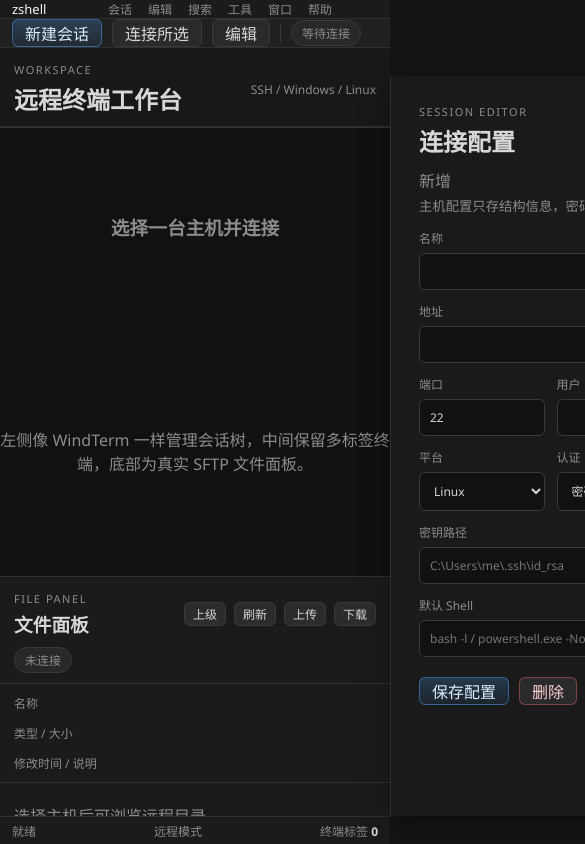
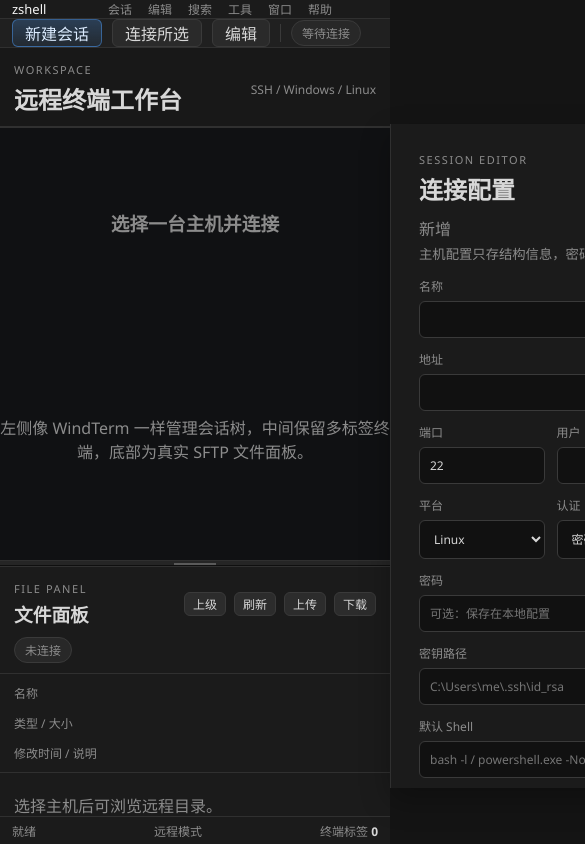
Before and after one commit to azbo/zshell, a website built with Vite: page web/index.html in a window 390 px wide. Shown: the top 844 px of the page, 585 px wide, since content can reach past the window. Built offline with nearby package versions, Linux system fonts and the light colour scheme; files whose address does not match are found by name.

Commit message:
feat: refine windterm style workspace

```diff
--- a/web/src/styles.css
+++ b/web/src/styles.css
@@ -1,5 +1,8 @@
 :root {
   color-scheme: dark;
+  --session-pane-width: 280px;
+  --editor-pane-width: 360px;
+  --file-pane-height: 250px;
   --bg: #141414;
   --bg-soft: #1a1a1a;
   --bg-panel: #202020;
@@ -35,6 +38,20 @@ button,
 input,
 select {
   font: inherit;
+}
+
+body.resizing {
+  cursor: ns-resize;
+  user-select: none;
+}
+
+* {
+  scrollbar-width: none;
+}
+
+*::-webkit-scrollbar {
+  width: 0;
+  height: 0;
 }
 
 button {
@@ -129,8 +146,9 @@ button {
 }
 
 .layout {
+  position: relative;
   display: grid;
-  grid-template-columns: 290px minmax(0, 1fr) 340px;
+  grid-template-columns: var(--session-pane-width) minmax(0, 1fr);
   min-height: 0;
 }
 
@@ -153,14 +171,22 @@ button {
 
 .terminal-pane {
   display: grid;
-  grid-template-rows: auto auto minmax(0, 1fr) 250px;
+  grid-template-rows: auto auto minmax(240px, 1fr) 6px var(--file-pane-height);
   background: #181818;
 }
 
 .editor-pane {
+  position: absolute;
+  top: 0;
+  right: 0;
+  bottom: 0;
+  width: var(--editor-pane-width);
+  z-index: 30;
   border-left: 1px solid var(--line);
   padding: 14px 14px 16px;
   overflow: auto;
+  background: #1b1b1b;
+  box-shadow: var(--shadow);
   transform: translateX(100%);
   transition: transform 160ms ease;
 }
@@ -384,6 +410,24 @@ button {
   background: #101113;
 }
 
+.file-splitter {
+  position: relative;
+  background: #252525;
+  border-top: 1px solid #2f2f2f;
+  border-bottom: 1px solid #0f0f0f;
+  cursor: ns-resize;
+}
+
+.file-splitter::after {
+  content: "";
+  position: absolute;
+  inset: 2px 50%;
+  width: 42px;
+  height: 2px;
+  transform: translateX(-50%);
+  background: #5a5a5a;
+}
+
 .terminal-shell,
 .empty-state {
   width: 100%;
@@ -410,6 +454,7 @@ button {
   grid-template-rows: auto auto 1fr;
   border-top: 1px solid var(--line);
   background: #1b1b1b;
+  min-height: 0;
 }
 
 .file-grid-head,
@@ -520,7 +565,7 @@ button {
 
 @media (max-width: 1320px) {
   .layout {
-    grid-template-columns: 250px minmax(0, 1fr) 300px;
+    grid-template-columns: 250px minmax(0, 1fr);
   }
 }
 
@@ -530,13 +575,10 @@ button {
   }
 
   .editor-pane {
-    position: fixed;
     top: 76px;
     right: 0;
     bottom: 28px;
     width: 320px;
-    z-index: 20;
-    box-shadow: var(--shadow);
   }
 }
 
@@ -554,7 +596,7 @@ button {
   }
 
   .terminal-pane {
-    grid-template-rows: auto auto minmax(320px, 1fr) 240px;
+    grid-template-rows: auto auto minmax(260px, 1fr) 6px minmax(200px, var(--file-pane-height));
   }
 
   .file-grid-head,
--- a/web/src/types.ts
+++ b/web/src/types.ts
@@ -9,6 +9,7 @@ export type Host = {
   username: string;
   platform: Platform;
   authType: AuthType;
+  password?: string;
   keyPath?: string;
   defaultShell?: string;
 };
--- a/web/src/ui.ts
+++ b/web/src/ui.ts
@@ -28,6 +28,7 @@ type Elements = {
   deleteHostButton: HTMLButtonElement;
   tabBar: HTMLDivElement;
   terminalStage: HTMLDivElement;
+  fileSplitter: HTMLDivElement;
   statusBanner: HTMLDivElement;
   workspaceTitle: HTMLHeadingElement;
   filePath: HTMLSpanElement;
@@ -54,6 +55,8 @@ type State = {
   fileLoadingHostId: string;
   fileErrorHostId: string;
   fileError: string;
+  filePaneHeight: number;
+  draggingFilePane: boolean;
 };
 
 export function bootstrap() {
@@ -118,6 +121,7 @@ export function bootstrap() {
               <p>左侧像 WindTerm 一样管理会话树，中间保留多标签终端，底部为真实 SFTP 文件面板。</p>
             </div>
           </section>
+          <div id="file-splitter" class="file-splitter" role="separator" aria-orientation="horizontal"></div>
           <section class="file-pane">
             <div class="file-pane-head">
               <div>
@@ -179,6 +183,7 @@ export function bootstrap() {
                 </select>
               </label>
             </div>
+            <label><span>密码</span><input name="password" type="password" placeholder="可选：保存在本地配置" /></label>
             <label><span>密钥路径</span><input name="keyPath" placeholder="C:\\Users\\me\\.ssh\\id_rsa" /></label>
             <label><span>默认 Shell</span><input name="defaultShell" placeholder="bash -l / powershell.exe -NoLogo" /></label>
             <div class="actions">
@@ -211,9 +216,12 @@ export function bootstrap() {
     fileLoadingHostId: "",
     fileErrorHostId: "",
     fileError: "",
+    filePaneHeight: 250,
+    draggingFilePane: false,
   };
 
   bindUI(elements, state);
+  applyPaneHeight(state.filePaneHeight);
   window.addEventListener("resize", () => resizeActiveTerminal(state));
 
   void refreshHosts(elements, state);
@@ -236,6 +244,7 @@ function queryElements(): Elements {
     deleteHostButton: document.querySelector<HTMLButtonElement>("#delete-host")!,
     tabBar: document.querySelector<HTMLDivElement>("#tab-bar")!,
     terminalStage: document.querySelector<HTMLDivElement>("#terminal-stage")!,
+    fileSplitter: document.querySelector<HTMLDivElement>("#file-splitter")!,
     statusBanner: document.querySelector<HTMLDivElement>("#status-banner")!,
     workspaceTitle: document.querySelector<HTMLHeadingElement>("#workspace-title")!,
     filePath: document.querySelector<HTMLSpanElement>("#file-path")!,
@@ -270,6 +279,27 @@ function bindUI(elements: Elements, state: State) {
   elements.hostSearch.addEventListener("input", () => {
     state.search = elements.hostSearch.value.trim().toLowerCase();
     renderHosts(elements, state);
+  });
+  elements.fileSplitter.addEventListener("mousedown", (event) => {
+    state.draggingFilePane = true;
+    document.body.classList.add("resizing");
+    event.preventDefault();
+  });
+  window.addEventListener("mousemove", (event) => {
+    if (!state.draggingFilePane) {
+      return;
+    }
+    const nextHeight = Math.max(140, Math.min(window.innerHeight * 0.5, window.innerHeight - event.clientY - 28));
+    state.filePaneHeight = Math.round(nextHeight);
+    applyPaneHeight(state.filePaneHeight);
+    resizeActiveTerminal(state);
+  });
+  window.addEventListener("mouseup", () => {
+    if (!state.draggingFilePane) {
+      return;
+    }
+    state.draggingFilePane = false;
+    document.body.classList.remove("resizing");
   });
 
   elements.fileRefreshButton.addEventListener("click", () => {
@@ -336,6 +366,7 @@ function bindUI(elements: Elements, state: State) {
       username: String(formData.get("username") || ""),
       platform: String(formData.get("platform") || "linux") as Platform,
       authType: String(formData.get("authType") || "password") as AuthType,
+      password: String(formData.get("password") || "").trim(),
       keyPath: String(formData.get("keyPath") || "").trim(),
       defaultShell: String(formData.get("defaultShell") || "").trim(),
     };
@@ -444,6 +475,7 @@ function openNewEditor(elements: Elements, state: State) {
   setInput(elements.hostForm, "username", "");
   setInput(elements.hostForm, "platform", "linux");
   setInput(elements.hostForm, "authType", "password");
+  setInput(elements.hostForm, "password", "");
   setInput(elements.hostForm, "keyPath", "");
   setInput(elements.hostForm, "defaultShell", "");
   renderEditor(elements, state);
@@ -460,6 +492,7 @@ function fillForm(elements: Elements, state: State, host: Host) {
   setInput(elements.hostForm, "username", host.username);
   setInput(elements.hostForm, "platform", host.platform);
   setInput(elements.hostForm, "authType", host.authType);
+  setInput(elements.hostForm, "password", host.password || "");
   setInput(elements.hostForm, "keyPath", host.keyPath || "");
   setInput(elements.hostForm, "defaultShell", host.defaultShell || "");
   renderEditor(elements, state);
@@ -677,6 +710,9 @@ function renderFilePanel(elements: Elements, state: State) {
   if (!host) {
     elements.filePath.textContent = "未连接";
     elements.fileBody.innerHTML = `<div class="file-empty">选择主机后可浏览远程目录。</div>`;
+    elements.fileUpButton.disabled = true;
+    elements.fileRefreshButton.disabled = true;
+    elements.fileUploadButton.disabled = true;
     elements.fileDownloadButton.disabled = true;
     return;
   }
@@ -864,6 +900,10 @@ async function ensurePassword(host: Host, state: State, forcePrompt = false) {
     return "";
   }
   if (!forcePrompt) {
+    if (host.password) {
+      state.passwordCache.set(host.id, host.password);
+      return host.password;
+    }
     const cached = state.passwordCache.get(host.id);
     if (cached) {
       return cached;
@@ -874,6 +914,10 @@ async function ensurePassword(host: Host, state: State, forcePrompt = false) {
     state.passwordCache.set(host.id, password);
   }
   return password;
+}
+
+function applyPaneHeight(height: number) {
+  document.documentElement.style.setProperty("--file-pane-height", `${height}px`);
 }
 
 function currentRemotePath(state: State, host: Host) {
```
Also changed, not shown: README.md, internal/app/frontend/dist/assets/index-B7yeDL66.css (deleted), internal/app/frontend/dist/assets/index-Dddk7xli.css (added), internal/app/frontend/dist/assets/index-eS7j03Ak.js (deleted), internal/app/frontend/dist/assets/index-t8xDUYyM.js (added), internal/app/frontend/dist/index.html, 1 other file.
